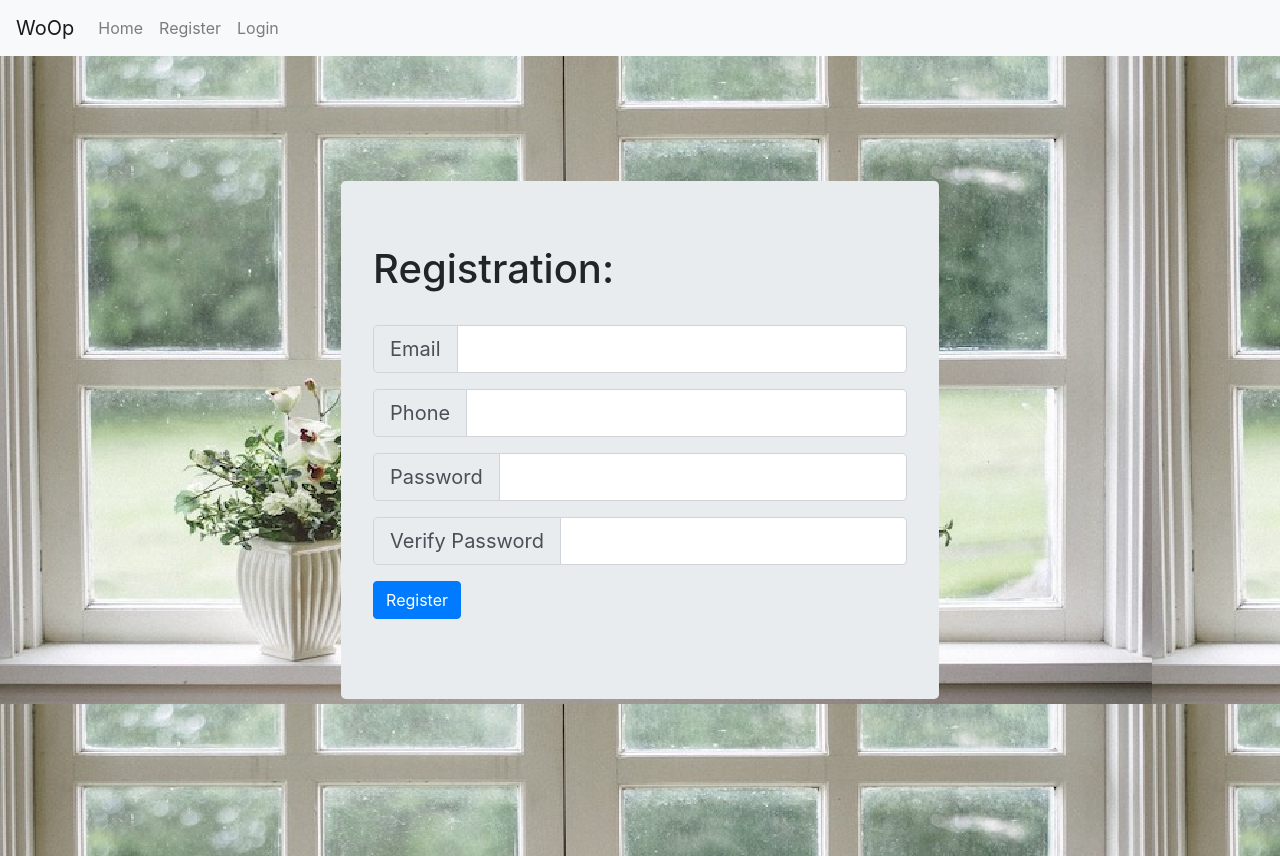
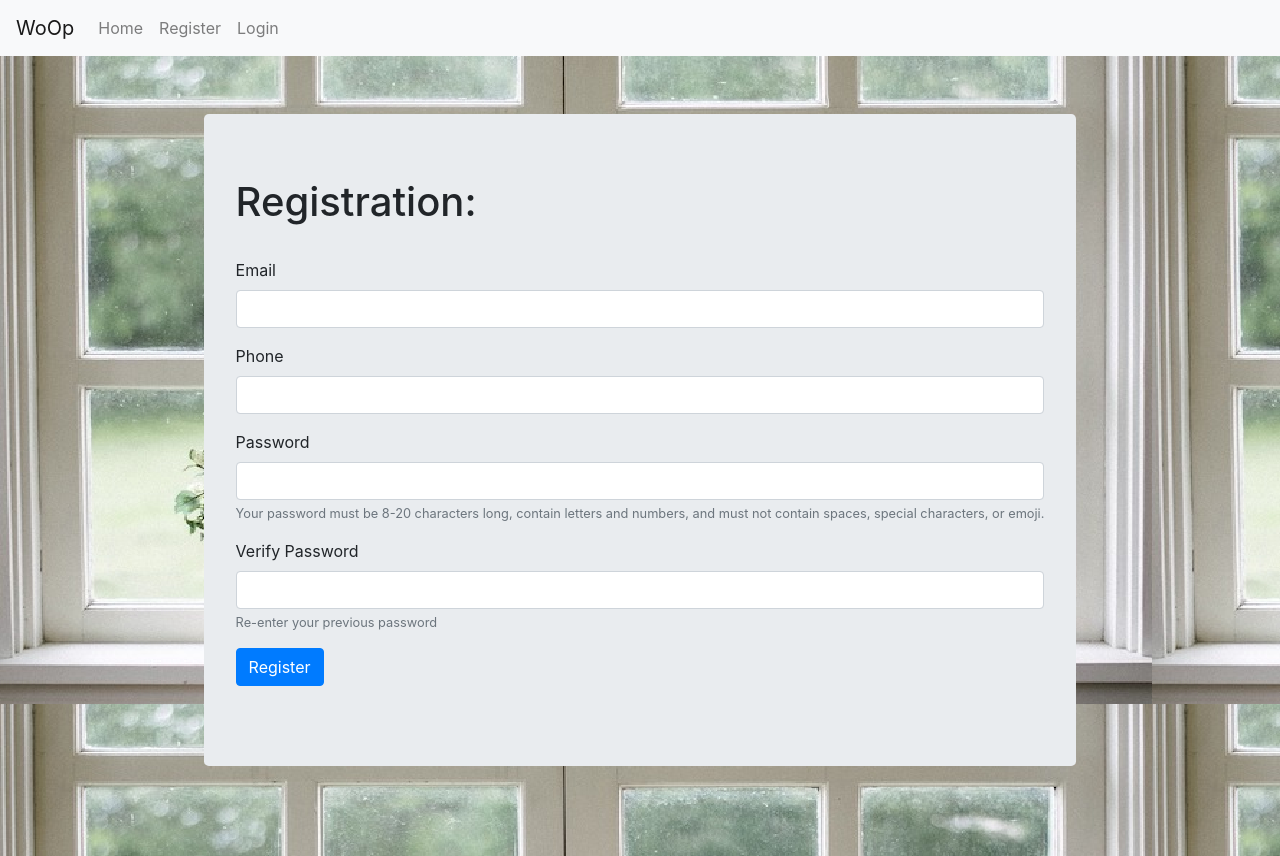
Before and after one commit to Window-Of-Opportunity/frontend_quoting, a React (Create React App) app in the folder quoting-system/: page /Register in a window 1280 px wide. Built offline with nearby package versions, Linux system fonts and the light colour scheme.

Commit message:
Added more form verification.

```diff
--- a/quoting-system/src/routes.js
+++ b/quoting-system/src/routes.js
@@ -4,6 +4,7 @@ import Add from './views/Add/Add';
 import Register from './views/Register/Register';
 import Login from './views/Login/Login';
 import Cart from './views/Cart/Cart';
+import Pricing from './views/Pricing/Pricing';
 import {
     BrowserRouter as Router,
     Switch,
@@ -19,7 +20,7 @@ export const Routes = () => {
                     <Add />
                 </Route>
                 <Route exact path="/">
-                    <Redirect to="/Home"></Redirect>
+                    <Redirect to="/Add"></Redirect>
                 </Route>
                 <Route exact path="/Home">
                     <Home />
@@ -33,6 +34,9 @@ export const Routes = () => {
                 <Route exact path="/Cart">
                     <Cart />
                 </Route>
+                <Route exact path="/Pricing">
+                    <Pricing />
+                </Route>
             </Switch>
         </Router>
     )
--- a/quoting-system/src/views/Cart/Cart.js
+++ b/quoting-system/src/views/Cart/Cart.js
@@ -1,9 +1,14 @@
 import React from 'react';
+import {Button} from 'react-bootstrap';
 
 
 function Cart() {
   return(
-    <h1>Cart Page Placeholder</h1>
+    <div>
+      <h1>Cart Page Placeholder</h1>
+      <br></br>
+      <Button href="/Pricing" variant="primary">View Pricing</Button>
+    </div>
   );
 }
 
--- a/quoting-system/src/views/Login/Login.js
+++ b/quoting-system/src/views/Login/Login.js
@@ -1,32 +1,58 @@
-import React from 'react';
+import React, {useState} from 'react';
 import test from './test.png';
-import {Jumbotron, Button, InputGroup, FormControl} from 'react-bootstrap';
+import {Jumbotron, Button, Form} from 'react-bootstrap';
 
 function Login() {
+  const [validated, setValidated] = useState(false);
+
+  const handleSubmit = (event) => {
+    const form = event.currentTarget;
+    if (form.checkValidity() === false) {
+      event.preventDefault();
+      event.stopPropagation();
+    }
+
+    setValidated(true);
+  };
+
   return(
-    <div style={{ justifyContent: "center", alignItems: "center", display: "flex", width: "100%", height: "100vh", backgroundImage:`url(${test})`}}>
+    <div fluid style={{ justifyContent: "center", alignItems: "center", display: "flex", width: "100%", height: "100vh", backgroundImage:`url(${test})`}}>
         <Jumbotron>
         <h1>Login:</h1>
         <br></br>
+        <Form noValidate validated={validated} onSubmit={handleSubmit}>
           <p>
-            <InputGroup size="lg">
-                <InputGroup.Prepend>
-                <InputGroup.Text id="inputGroup-sizing-lg">Email</InputGroup.Text>
-                </InputGroup.Prepend>
-                <FormControl aria-label="Large" aria-describedby="inputGroup-sizing-sm" />
-            </InputGroup>
+            <Form.Group controlId="validationCustom01">
+              <Form.Label>Email</Form.Label>
+              <Form.Control
+                required
+                type="text"
+              />
+              <Form.Control.Feedback type="invalid">
+                  Please provide a valid email.
+              </Form.Control.Feedback>
+            </Form.Group>
           </p>
           <p>
-            <InputGroup size="lg">
-                <InputGroup.Prepend>
-                <InputGroup.Text id="inputGroup-sizing-lg">Password</InputGroup.Text>
-                </InputGroup.Prepend>
-                <FormControl aria-label="Large" aria-describedby="inputGroup-sizing-sm" />
-            </InputGroup>
+            <Form.Label htmlFor="inputPassword5">Password</Form.Label>
+            <Form.Control
+              required
+              type="password"
+              id="inputPassword5"
+              aria-describedby="passwordHelpBlock"
+            />
+            <Form.Text id="passwordHelpBlock" muted>
+              Your password must be 8-20 characters long, contain letters and numbers, and
+              must not contain spaces, special characters, or emoji.
+            </Form.Text>
+            <Form.Control.Feedback type="invalid">
+              Please provide a valid password.
+            </Form.Control.Feedback>
           </p>
           <p>
-          <Button href= "/" variant="primary">Login</Button>
+            <Button type="submit" variant="primary">Login</Button>
           </p>
+        </Form>
       </Jumbotron>
     </div>
   );
--- a/quoting-system/src/views/Register/Register.js
+++ b/quoting-system/src/views/Register/Register.js
@@ -1,49 +1,86 @@
-import React from 'react';
+import React, {useState} from 'react';
 import test from './test.png';
-import {Jumbotron, Button, InputGroup, FormControl} from 'react-bootstrap';
+import {Jumbotron, Button, Form} from 'react-bootstrap';
 
 
 function Register() {
+    const [validated, setValidated] = useState(false);
+
+    const handleSubmit = (event) => {
+      const form = event.currentTarget;
+      if (form.checkValidity() === false) {
+        event.preventDefault();
+        event.stopPropagation();
+      }
+
+      setValidated(true);
+    };
+
   return(
     <div style={{ justifyContent: "center", alignItems: "center", display: "flex", width: "100%", height: "100vh", backgroundImage:`url(${test})`}}>
         <Jumbotron>
             <h1>Registration:</h1>
             <br></br>
+            <Form noValidate validated={validated} onSubmit={handleSubmit}>
                 <p>
-                <InputGroup size="lg">
-                    <InputGroup.Prepend>
-                    <InputGroup.Text id="inputGroup-sizing-lg">Email</InputGroup.Text>
-                    </InputGroup.Prepend>
-                    <FormControl aria-label="Large" aria-describedby="inputGroup-sizing-sm" />
-                </InputGroup>
+                    <Form.Group controlId="validationCustom01">
+                    <Form.Label>Email</Form.Label>
+                    <Form.Control
+                        required
+                        type="text"
+                    />
+                    <Form.Control.Feedback type="invalid">
+                        Please provide a valid email.
+                    </Form.Control.Feedback>
+                    </Form.Group>
                 </p>
                 <p>
-                <InputGroup size="lg">
-                    <InputGroup.Prepend>
-                    <InputGroup.Text id="inputGroup-sizing-lg">Phone</InputGroup.Text>
-                    </InputGroup.Prepend>
-                    <FormControl aria-label="Large" aria-describedby="inputGroup-sizing-sm" />
-                </InputGroup>
+                    <Form.Group controlId="validationCustom02">
+                    <Form.Label>Phone</Form.Label>
+                    <Form.Control
+                        required
+                        type="text"
+                    />
+                    <Form.Control.Feedback type="invalid">
+                        Please provide a valid phone number.
+                    </Form.Control.Feedback>
+                    </Form.Group>
                 </p>
                 <p>
-                <InputGroup size="lg">
-                    <InputGroup.Prepend>
-                    <InputGroup.Text id="inputGroup-sizing-lg">Password</InputGroup.Text>
-                    </InputGroup.Prepend>
-                    <FormControl aria-label="Large" aria-describedby="inputGroup-sizing-sm" />
-                </InputGroup>
+                    <Form.Label htmlFor="inputPassword5">Password</Form.Label>
+                    <Form.Control
+                    required
+                    type="password"
+                    id="inputPassword5"
+                    aria-describedby="passwordHelpBlock"
+                    />
+                    <Form.Text id="passwordHelpBlock" muted>
+                    Your password must be 8-20 characters long, contain letters and numbers, and
+                    must not contain spaces, special characters, or emoji.
+                    </Form.Text>
+                    <Form.Control.Feedback type="invalid">
+                    Please provide a valid password.
+                    </Form.Control.Feedback>
                 </p>
                 <p>
-                <InputGroup size="lg">
-                    <InputGroup.Prepend>
-                    <InputGroup.Text id="inputGroup-sizing-lg">Verify Password</InputGroup.Text>
-                    </InputGroup.Prepend>
-                    <FormControl aria-label="Large" aria-describedby="inputGroup-sizing-sm" />
-                </InputGroup>
+                    <Form.Label htmlFor="inputPassword5">Verify Password</Form.Label>
+                    <Form.Control
+                    required
+                    type="password"
+                    id="inputPassword5"
+                    aria-describedby="passwordHelpBlock"
+                    />
+                    <Form.Text id="passwordHelpBlock" muted>
+                    Re-enter your previous password
+                    </Form.Text>
+                    <Form.Control.Feedback type="invalid">
+                    Password does not match.
+                    </Form.Control.Feedback>
                 </p>
                 <p>
-            <Button href= "/" variant="primary">Register</Button>
+                    <Button type="submit" variant="primary">Register</Button>
                 </p>
+            </Form>
         </Jumbotron>
     </div>
   );
```
Lines whose indentation alone changed are shown as unchanged.
